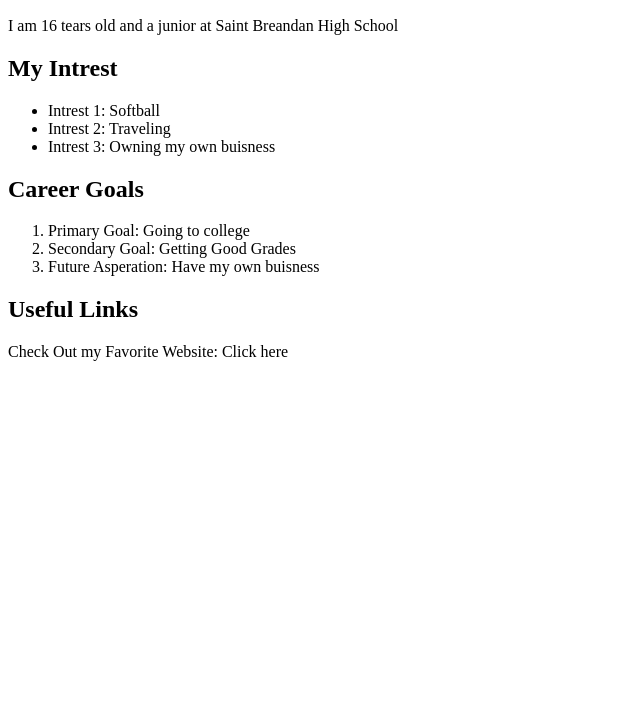
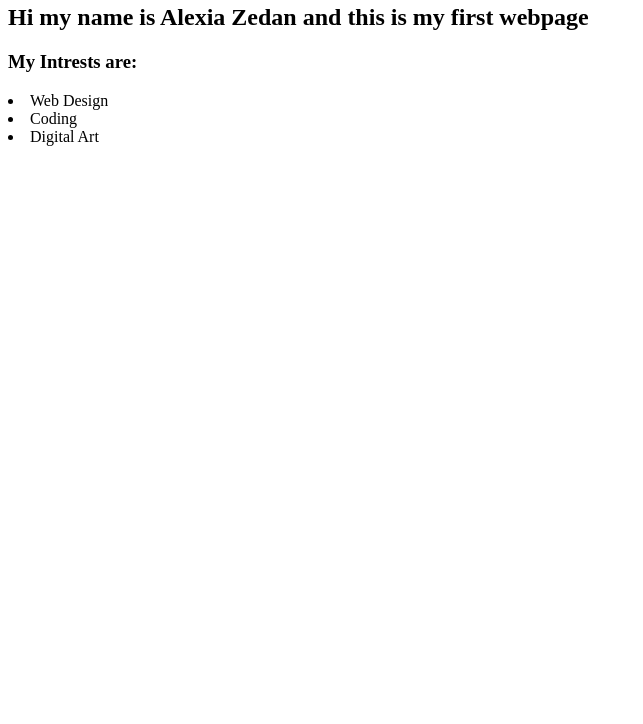
Before and after one commit to alexiazedan/m1-cw1-zedan-alexia-, a plain HTML site: page index.html in a window 1280 px wide. Shown: the part 76-800 px from the top of the page, without its empty margins (0-643 px from the left). Drawn offline with Linux system fonts and the light colour scheme.

Commit message:
CW 1 Group Work

```diff
--- a/index.html
+++ b/index.html
@@ -1,55 +1,14 @@
 <!DOCTYPE html>
 <html lang="en">
 <head>
- <title>
-        Personal Webpage
- </title>
+    <title>My First Webpage</title>
 </head>
-<html>
 <body>
-</h1>
-    Alexia Zedan
-</h1>
-<h2>
-        About Me
-</h2>
-<p>
-    I am 16 tears old and a junior at Saint Breandan High School
-</p>
-<h2>
-        My Intrest
-</h2>
-<ul>
-<li>
-    Intrest 1: Softball
-</li>
-<li>
-    Intrest 2: Traveling
-</li>
-<li>
-    Intrest 3: Owning my own buisness
-</li>
-</ul>
-<h2>
-    Career Goals
-</h2>
-<ol>
-<li>
-        Primary Goal: Going to college
-</li>
-<li>
-        Secondary Goal: Getting Good Grades
-</li>
-<li>
-    Future Asperation: Have my own buisness
-</li>
-</ol>
-<h2>
-    Useful Links
-</h2>
-<p>
-    Check Out my Favorite Website:
- <a https://www.stbrendanhigh.org/> Click here </a>
-</p>
+    <h1>My First Webpage</h1>
+    <h2>Hi my name is Alexia Zedan and this is my first webpage</h2>
+    <h3> My Intrests are:</h3>
+    <li>Web Design</li>
+    <li>Coding</li>
+    <li>Digital Art</li>
 </body>
 </html>
```
